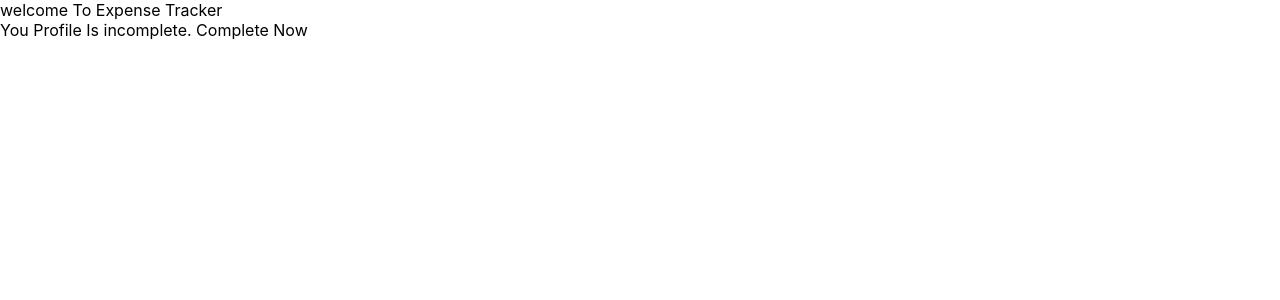
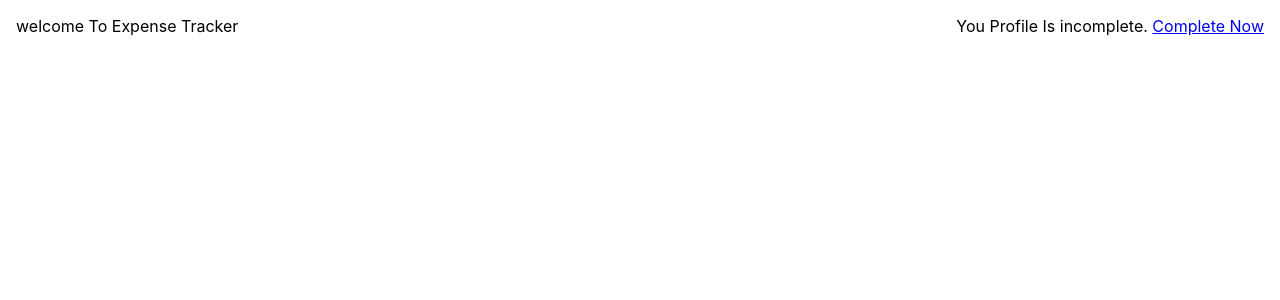
Before and after one commit to Shubh1028/expense-tracker-new, a React (Create React App) app: page /home in a window 1280 px wide. Shown: the top 300 px of the page. Built offline with nearby package versions, Linux system fonts and the light colour scheme.

Commit message:
UpdateProfile Done

```diff
--- a/src/components/pages/Home.css
+++ b/src/components/pages/Home.css
@@ -0,0 +1,5 @@
+.home-container {
+    display: flex;
+    justify-content: space-between;
+    padding: 1rem;
+}
--- a/src/components/pages/Home.js
+++ b/src/components/pages/Home.js
@@ -1,12 +1,13 @@
 import React, {Fragment} from 'react';
+import {NavLink} from 'react-router-dom';
 
 import './Home.css'
 const Home = () => {
     return (
         <Fragment>
-        <div>
+        <div className='home-container'>
             <div>welcome To Expense Tracker</div>
-            <div>You Profile Is incomplete. Complete Now</div>
+            <div>You Profile Is incomplete. <NavLink to='./updateProfile'>Complete Now</NavLink></div>
         </div>
         </Fragment>
     )
```
